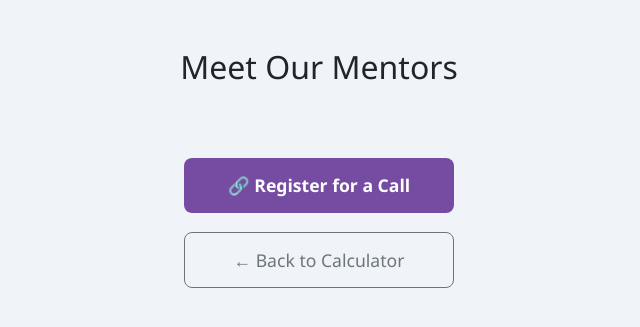
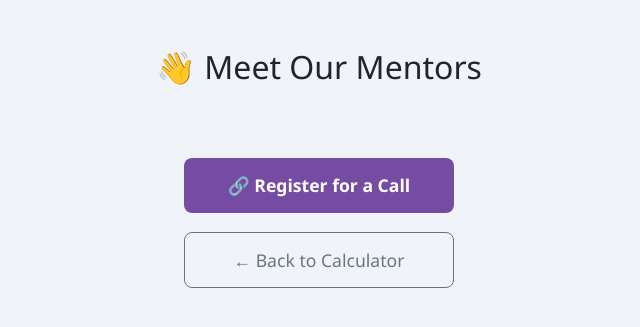
Before and after one commit to lissovoyd/For-Madiyar2, a Flask app: page /mentors in a window 1280 px wide. Shown: the top 327 px of the page, without its empty margins (321-961 px from the left). Run offline with Flask 3, Linux system fonts and the light colour scheme; data that the repository does not hold is empty; parts of the project's set-up code (start-up, migrations or seed data) failed here and were passed over.

Commit message:
Update mentors.html

```diff
--- a/templates/mentors.html
+++ b/templates/mentors.html
@@ -85,7 +85,7 @@
 </head>
 <body>
 <div class="mentor-wrapper">
-    <h2 class="text-center mb-4">Meet Our Mentors</h2>
+    <h2 class="text-center mb-4">👋 Meet Our Mentors</h2>
     <div class="mentor-grid {% if mentors|length == 4 %}four-mentors{% elif mentors|length == 3 %}three-mentors{% endif %}">
         {% for mentor in mentors %}
         <div class="mentor-card">
```
